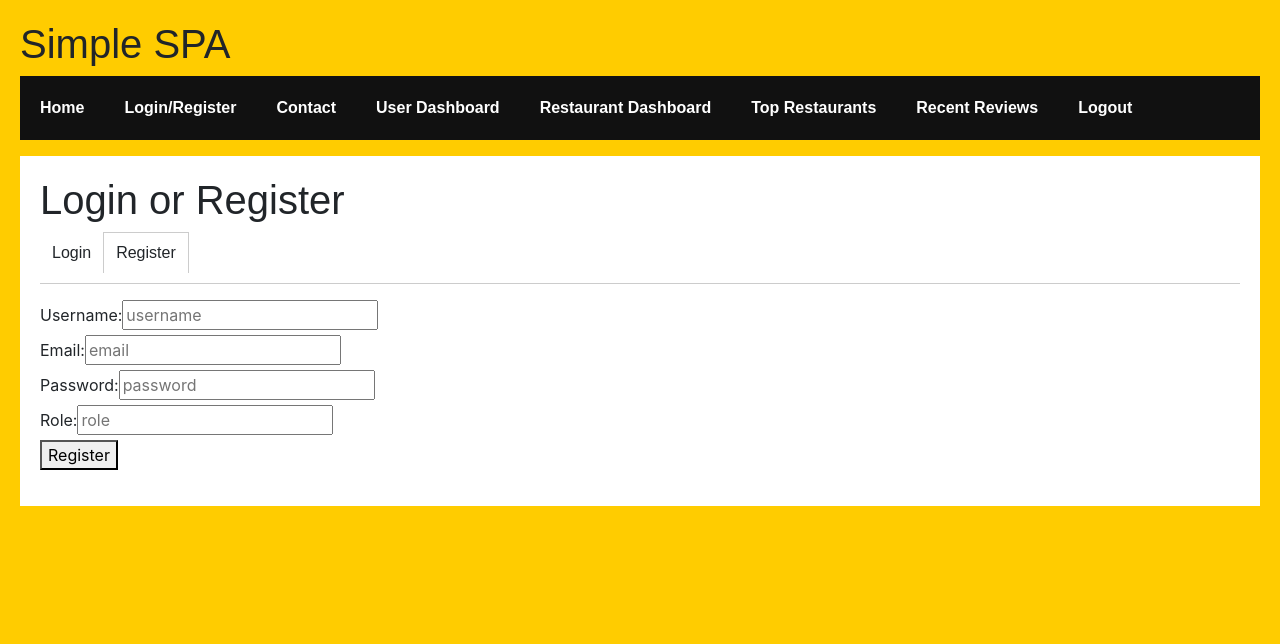
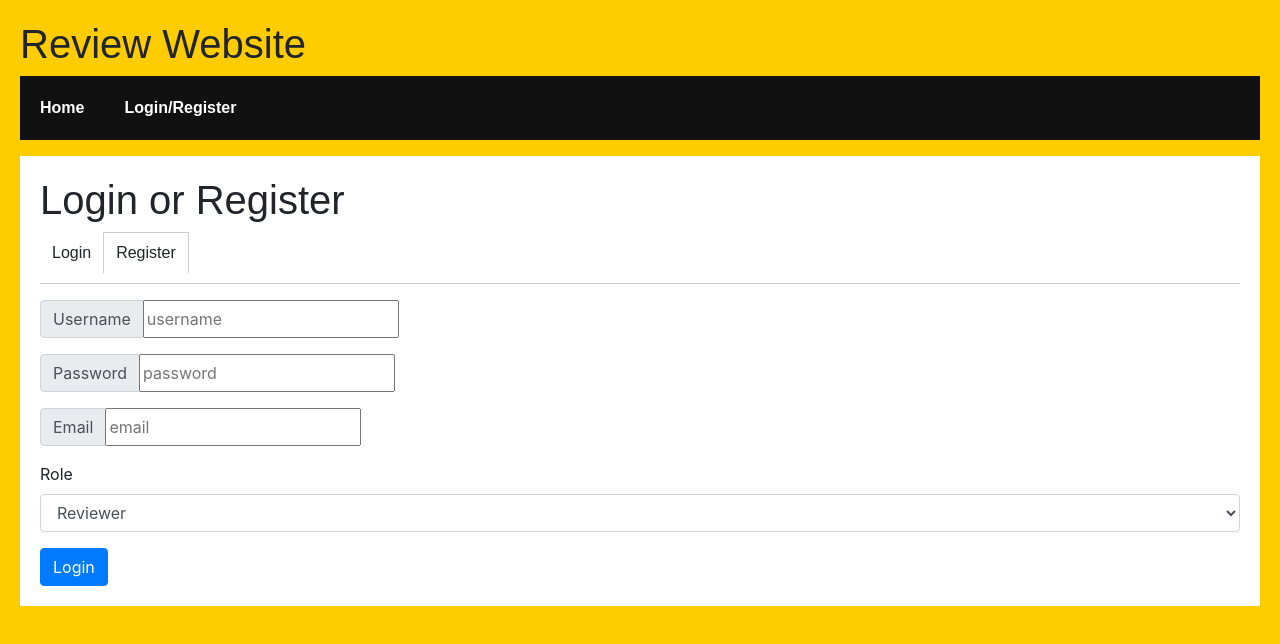
Before and after one commit to Drefeng/review-website-frontend, a React (Create React App) app: page /#/stuff in a window 1280 px wide. Both pictures are taken after a click on the item "Register". Shown: the top 644 px of the page. Built offline with nearby package versions, Linux system fonts and the light colour scheme.

Commit message:
finally fixed login and authorization

```diff
--- a/src/App.js
+++ b/src/App.js
@@ -1,51 +1,106 @@
-import React, { Component } from "react";
-import {
-  Route,
-  NavLink,
-  HashRouter
-}
-from "react-router-dom";
+import React, { Component, Fragment } from "react";
+import { Route, NavLink, HashRouter } from "react-router-dom";
 import Home from "./components/Home/Home";
-import Stuff from "./components/LogReg/LogReg";
-import Contact from "./components/Contact/Contact";
+import LogReg from "./components/LogReg/LogReg";
 import "./index.css";
 import Userdash from "./components/Userdash/Userdash";
 import TopRestaurants from "./components/Restaurant/TopRestaurants";
 import RecentReviews from "./components/RecentReviews/RecentReviews";
 import RestaurantDash from "./components/RestaurantDash/RestaurantDash";
 import Logout from "./components/Logout/Logout";
-require('./styles.css');
+require("./styles.css");
 
-class App extends Component{
-  constructor(props){
+class App extends Component {
+  constructor(props) {
     super(props);
-    console.log()
+    this.state = {
+      role: '0',
+      token: ''
+    };
   }
 
-   render(){
+  handleChanged = (role, token) => {
+    this.setState(() => ({role, token}));
+  }
+
+  componentDidMount() {
+    const role = localStorage.getItem('role');
+    const token = localStorage.getItem('token');
+    console.log(role);
+    this.setState(() => ({role, token}));
+  }
+
+  render() {
+    let nav = (
+      <Fragment>
+        <li>
+          <NavLink to="/">Home</NavLink>
+        </li>
+        <li>
+          <NavLink to="/stuff">Login/Register</NavLink>
+        </li>
+      </Fragment>
+    );
+
+    if (parseInt(this.state.role) === 2) {
+      nav = (
+        <Fragment>
+          <li>
+            <NavLink to="/">Home</NavLink>
+          </li>
+          <li>
+            <NavLink to="/resturantDash">Restaurant Dashboard</NavLink>
+          </li>
+          <li>
+            <NavLink to="/top">Top Restaurants</NavLink>
+          </li>
+          <li>
+            <NavLink to="/recent">Recent Reviews</NavLink>
+          </li>
+          <li>
+            <NavLink className="navbar-right" to="/logout">
+              Logout
+            </NavLink>
+          </li>
+        </Fragment>
+      );
+    } else if (parseInt(this.state.role) === 1) {
+      nav = (
+        <Fragment>
+          <li>
+            <NavLink to="/">Home</NavLink>
+          </li>
+          <li>
+            <NavLink to="/userdash">User Dashboard</NavLink>
+          </li>
+          <li>
+            <NavLink to="/top">Top Restaurants</NavLink>
+          </li>
+          <li>
+            <NavLink to="/recent">Recent Reviews</NavLink>
+          </li>
+          <li>
+            <NavLink className="navbar-right" to="/logout">
+              Logout
+            </NavLink>
+          </li>
+        </Fragment>
+      );
+    }
+
     return (
       <HashRouter>
         <div>
-            <h1>Simple SPA</h1>
-            <ul className="header">
-              <li><NavLink to="/">Home</NavLink></li>
-              <li><NavLink to="/stuff">Login/Register</NavLink></li>
-              <li><NavLink to="/contact">Contact</NavLink></li>
-              <li><NavLink to="/userdash">User Dashboard</NavLink></li>
-              <li><NavLink to="/resturantDash">Restaurant Dashboard</NavLink></li>
-              <li><NavLink to="/top">Top Restaurants</NavLink></li>
-              <li><NavLink to="/recent">Recent Reviews</NavLink></li>
-              <li><NavLink className="navbar-right" to="/logout">Logout</NavLink></li>
-            </ul>
+          <h1>Review Website</h1>
+          <ul className="header">{nav}</ul>
           <div className="content">
-              <Route exact path="/" component={Home}/>
-              <Route path="/stuff" component={Stuff}/>
-              <Route path="/contact" component={Contact}/>
-              <Route path="/userdash" component={Userdash}/>
-              <Route path="/top" component={TopRestaurants}/>
-              <Route path="/recent" component={RecentReviews}/>
-              <Route path="/restaurantDash" component={RestaurantDash}/>
-              <Route path="/logout" component={Logout}/>
+            <Route exact path="/" component={Home} />
+            <Route path="/stuff" render={(props) => <LogReg {...props} roleChange={this.handleChanged} />} />
+            <Route path="/userdash" component={Userdash} />
+            <Route path="/top" component={TopRestaurants} />
+            <Route path="/recent" component={RecentReviews} />
+            <Route path="/restaurantDash" component={RestaurantDash} />
+            <Route path="/logout" component={Logout} />
           </div>
         </div>
       </HashRouter>
--- a/src/components/LogReg/LogReg.js
+++ b/src/components/LogReg/LogReg.js
@@ -10,7 +10,7 @@ class LogReg extends Component {
           <h1>Login or Register</h1>
          <Tabs>
           <div label="Login">
-            <Login />
+            <Login roleChange={this.props.roleChange} {...this.props}/>
           </div>
           <div label="Register">
             <Register />
--- a/src/components/LogReg/Login/Login.js
+++ b/src/components/LogReg/Login/Login.js
@@ -42,6 +42,8 @@ class Login extends Component{
             localStorage.setItem('id', data.id);
             localStorage.setItem('role', data.role);
             this.setState({role: data.role});
+            this.props.roleChange(data.role, data.token);
+            this.props.history.replace('/');
         })
         .catch(err => {
             console.log(err);
@@ -52,7 +54,7 @@ class Login extends Component{
 
     render() {
         return (
-          <form  method="post">
+        <form  method="post">
           <div className="input-group mb-3">
             <div className="input-group-prepend">
             <span className="input-group-text" id="basic-addon1">Username</span>
--- a/src/components/LogReg/Register/Register.js
+++ b/src/components/LogReg/Register/Register.js
@@ -1,4 +1,5 @@
 import React, {Component} from 'react';
+import {Button} from 'reactstrap';
 
 class Register extends Component{
 
@@ -40,30 +41,54 @@ class Register extends Component{
 
     render(){
         return(
-        <form onSubmit={this.handleSubmit}>
-        <div>
-              <label>Username:</label>
+
+            <form  onSubmit={this.handleSubmit}>
+            <div className="input-group mb-3">
+              <div className="input-group-prepend">
+              <span className="input-group-text" id="basic-addon1">Username</span>
+          </div>
           <input ref={(ref) => {this.username = ref}} placeholder="username">
         </input>
           </div>
+
+          <div className="input-group mb-3">
+              <div className="input-group-prepend">
+              <span className="input-group-text" id="basic-addon1">Password  </span>
+          </div>
+          <input type="password" ref={(ref) => {this.password = ref}} placeholder="password"/>
+          </div>
           <div>
-              <label>Email:</label>
+          <div className="input-group mb-3">
+              <div className="input-group-prepend">
+              <span className="input-group-text" id="basic-addon1">Email</span>
+          </div>
           <input ref={(ref) => {this.email = ref}} placeholder="email">
         </input>
           </div>
-        <div>
-              <label>Password:</label>
-              <input ref={(ref) => {this.password = ref}} placeholder="password">
-            </input>
+          <div className="form-group">
+            <label for="sel1">Role</label>
+            <select className="form-control" id="sel1" ref={(ref) => {this.role = ref}}>
+                <option value="1">Reviewer</option>
+                <option value="2">Owner</option>
+            </select>
         </div>
-        <div>
-              <label>Role:</label>
-              <input ref={(ref) => {this.role = ref}} placeholder="role">
-            </input>
+
+          <Button type="submit" color="primary">Login</Button>
           </div>
-        <button type="Submit">  Register  </button>
-        <p>{this.state.registred}</p>
           </form>
+
+
+
+
+
+
+
+
+
+
+
+
+
         );
     }
 }
--- a/src/components/Logout/Logout.js
+++ b/src/components/Logout/Logout.js
@@ -21,7 +21,7 @@ class Logout extends Component{
 
     logout(){
         localStorage.clear();
-        this.props.history.push('/');
+        this.props.history.push('/stuff');
         window.location.reload();
     }
 }
```
Lines whose indentation alone changed are shown as unchanged.
